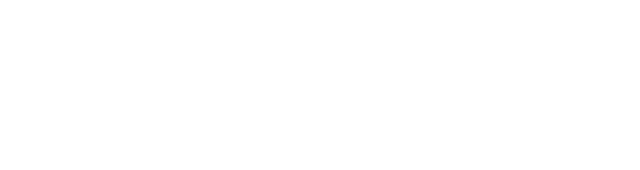
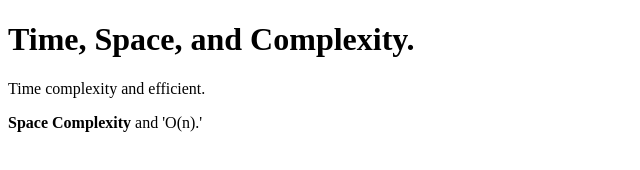
Before and after one commit to acciojob/time-and-space-complexity-ShaikhFaijal, a website: page main.html in a window 1280 px wide. Shown: the whole page, without its empty margins (0-640 px from the left). Drawn offline with Linux system fonts and the light colour scheme.

Commit message:
created a submission

```diff
--- a/main.html
+++ b/main.html
@@ -8,6 +8,10 @@
 
 <body>
 	<!-- the entire body must be written by student -->
+	<h1>Time, Space, and Complexity.</h1>
+	<p>Time complexity and efficient.</p>
+	<p><b>Space Complexity</b> and 'O(n).'</p>
+
     <script type="text/javascript" src="./script.js">
 </script>
 
```
